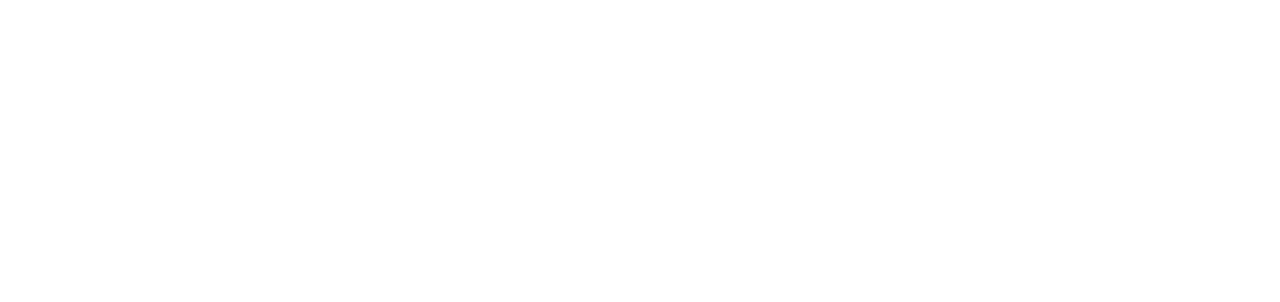
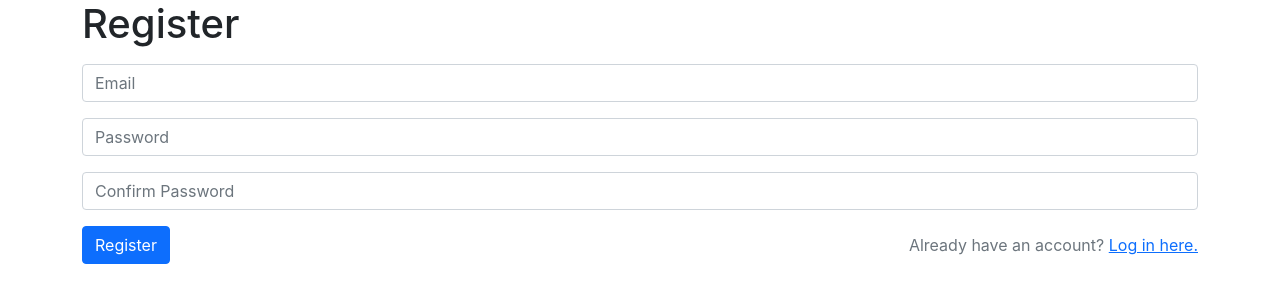
Before and after one commit to khaosophy/gameventory, a React (Create React App) app: page /register in a window 1280 px wide. Before the commit this address had no page. Shown: the top 302 px of the page. Built offline with nearby package versions, Linux system fonts and the light colour scheme.

Commit message:
login + registration pages

```diff
--- a/src/App.js
+++ b/src/App.js
@@ -5,6 +5,8 @@ import {
 } from 'react-router-dom';
 import GamesList from './pages/games-list';
 import Home from './pages/home';
+import Login from './pages/login';
+import Register from './pages/register';
 
 function App() {
   return (
@@ -13,6 +15,8 @@ function App() {
         <Route path="/">
           <Route index element={<Home />} />
           <Route path="/games" element={<GamesList />} />
+          <Route path="/login" element={<Login />} />
+          <Route path="/register" element={<Register />} />
         </Route>
       </Routes>
     </Router>
--- /dev/null
+++ b/src/pages/login.js
@@ -0,0 +1,47 @@
+import { useState } from 'react';
+import { Link } from 'react-router-dom';
+
+export default function Login() {
+  // todo: continue from Sign In instructions
+  // https://firebase.google.com/docs/auth/web/firebaseui#sign_in
+
+  const [email, setEmail] = useState('');
+  const [pass, setPass] = useState('');
+
+  return (
+    <div className="container">
+      <h1 className="mb-3">Login</h1>
+      <form>
+        {/* todo: labels */}
+        <input
+          type="email"
+          className="form-control mb-3"
+          placeholder="Email"
+          value={email}
+          onChange={(e) => setEmail(e.target.value)}
+        />
+        <input
+          type="password"
+          className="form-control mb-3"
+          placeholder="Password"
+          value={pass}
+          onChange={(e) => setPass(e.target.value)}
+        />
+        <div className='d-flex align-items-center justify-content-between'>
+          <button
+            className="btn btn-primary"
+            type="submit"
+          >
+            Log in
+          </button>
+          <div className='text-secondary'>
+            Don't have an account? {}
+            <Link to="/register">
+              Sign Up Today.
+            </Link>
+          </div>
+        </div>
+      </form>
+    </div>
+  );
+}
--- /dev/null
+++ b/src/pages/register.js
@@ -0,0 +1,52 @@
+import { useState } from 'react';
+import { Link } from 'react-router-dom';
+
+export default function Register() {
+  const [email, setEmail] = useState('');
+  const [pass, setPass] = useState('');
+  const [confirmPass, setConfirmPass] = useState('');
+
+  return (
+    <div className="container">
+      <h1 className="mb-3">Register</h1>
+      <form>
+        {/* todo: labels */}
+        <input
+          type="email"
+          className="form-control mb-3"
+          placeholder="Email"
+          value={email}
+          onChange={(e) => setEmail(e.target.value)}
+        />
+        <input
+          type="password"
+          className="form-control mb-3"
+          placeholder="Password"
+          value={pass}
+          onChange={(e) => setPass(e.target.value)}
+        />
+        <input
+          type="password"
+          className="form-control mb-3"
+          placeholder="Confirm Password"
+          value={confirmPass}
+          onChange={(e) => setConfirmPass(e.target.value)}
+        />
+        <div className='d-flex align-items-center justify-content-between'>
+          <button
+            className="btn btn-primary"
+            type="submit"
+          >
+            Register
+          </button>
+          <div className='text-secondary'>
+            Already have an account? {}
+            <Link to="/login">
+              Log in here.
+            </Link>
+          </div>
+        </div>
+      </form>
+    </div>
+  );
+}
```
